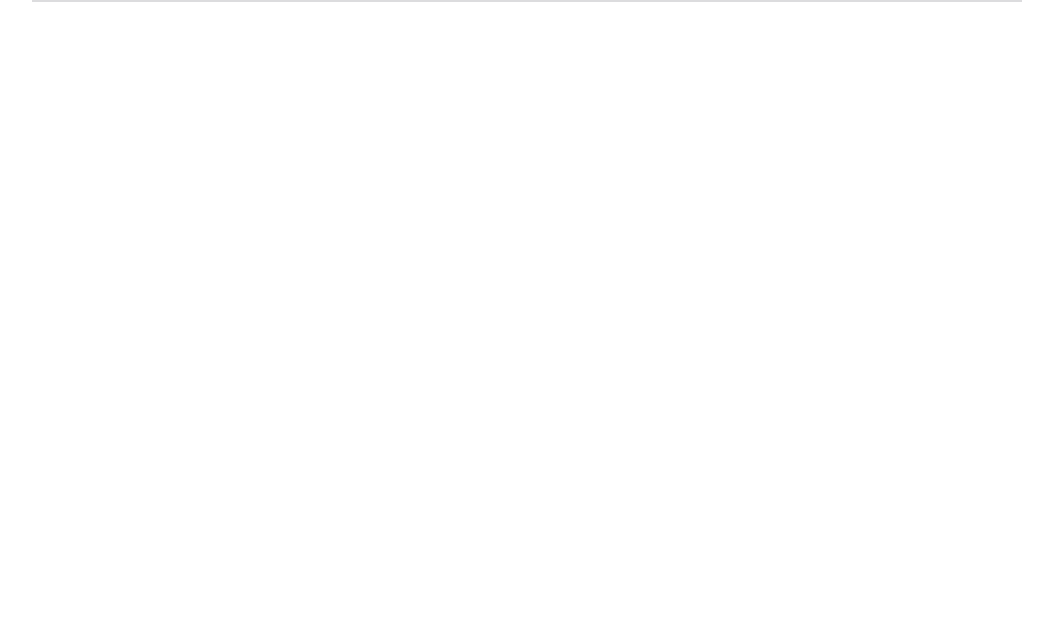
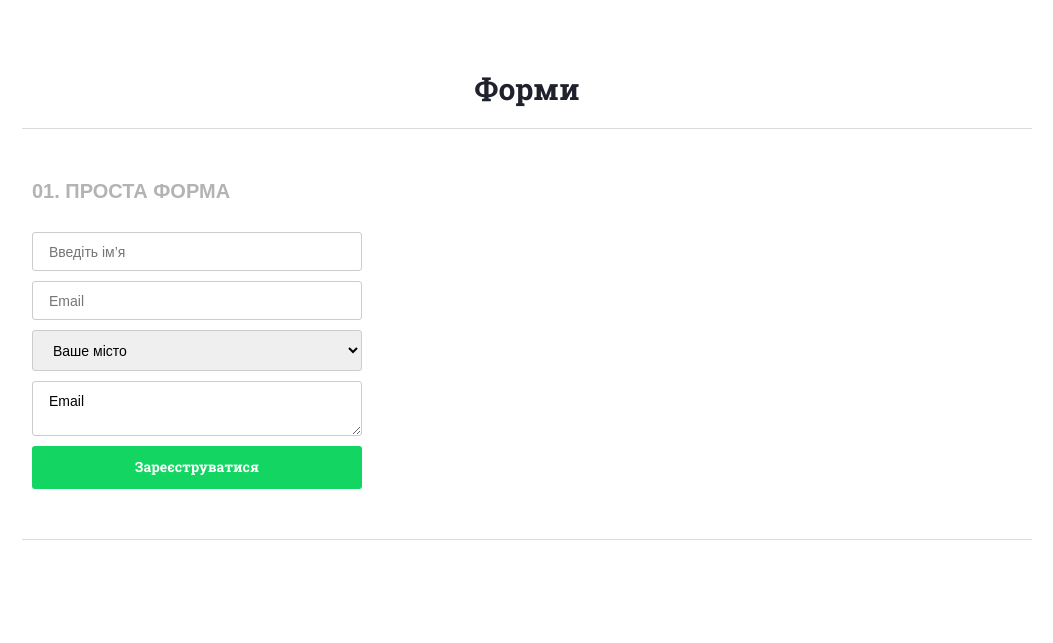
Before and after one commit to Sorokovsky/forms, a plain HTML site: page index.html in a window 1280 px wide. Shown: the whole page, without its empty margins (113-1166 px from the left). Drawn offline with Linux system fonts and the light colour scheme.

Commit message:
update forms static

```diff
--- a/css/style.css
+++ b/css/style.css
@@ -1,12 +1,82 @@
-*{
+body, *{
     margin: 0;
+    font-family: Arial, sans-serif;
     box-sizing: border-box;
+    font-size: 14px;
+    outline: none;
 }
+
 ._container{
-    max-width: 990px;
+    padding: 50px 10px;
+    max-width: 1010px;
     margin: 0 auto;
-    border-bottom: 1px solid #dcdcde;
+    border-top: 1px solid #dcdcde;
 }
-._container:last-child{
-    margin-bottom: 1px solid transparent;
+textarea{
+    resize: vertical;
 }
+.title{
+    font-size: 30px;
+    font-family: "Roboto Slab", sans-serif;
+    color: rgb(31, 34, 44);
+    font-weight: bold;
+    line-height: 1.2;
+    text-align: center;
+    margin-top: 71px;
+    margin-bottom: 21px;
+}
+.name{
+    margin-bottom: 29px;
+    font-size: 20px;
+    color: rgb(179, 179, 179);
+    font-weight: bold;
+    text-transform: uppercase;
+    line-height: 1.2;
+}
+.forms__input{
+    margin: 0;
+    padding: 0;
+    display: block;
+    width: 100%;
+    border-radius: 3px;
+    overflow: hidden;
+    border: 1px solid #cccccc;
+    transition: .3s all linear;
+}
+.forms__input:focus-visible, .forms__input:hover{
+        border-style: solid;
+        border-width: 1px;
+        border-color: rgb(62, 106, 255);
+        border-radius: 3px;
+        box-shadow: 0px 0px 5px 0px rgba(62, 106, 255, 0.55);
+}
+select:focus-visible, select:hover{
+    border: 1px solid #cccccc!important;
+    box-shadow: unset !important;
+}
+.forms__input{
+    padding: 10.5px 16px;
+    margin-bottom: 10px;
+}
+.forms__static{
+    max-width: 330px;
+    width: 100%;
+}
+.btn{
+    font-family: "Roboto Slab", sans-serif;
+    font-weight: bold;
+    line-height: 1.2;
+    width: 100%;
+    padding: 13.2px 0;
+    cursor: pointer;
+    border-radius: 3px;
+    border: unset !important;
+}
+.forms__btn{
+    transition: .3s all linear;
+    background-color: rgb(18, 214, 97);
+    color: rgb(255, 255, 255);
+}
+.forms__btn:hover{
+    background-color: #07be51;
+}
--- a/index.html
+++ b/index.html
@@ -4,12 +4,28 @@
     <meta charset="UTF-8">
     <meta http-equiv="X-UA-Compatible" content="IE=edge">
     <meta name="viewport" content="width=device-width, initial-scale=1.0">
+    <link rel="preconnect" href="https://fonts.googleapis.com">
+    <link rel="preconnect" href="https://fonts.gstatic.com" crossorigin>
+    <link href="https://fonts.googleapis.com/css2?family=Roboto+Slab:wght@400;700&display=swap" rel="stylesheet">
     <link rel="stylesheet" href="css/style.css">
     <title>Тема "Форми". Різноанітні варіанти зюастосування форм н сайті</title>
 </head>
 <body>
-    <div class="_container">
-
+    <h1 class="title">Форми</h1>
+    <div class="forms _container">
+        <form class="forms__static">
+            <h3 class="name forms__name">01. проста форма</h3>
+            <input type="text" class="forms__input" name="name" placeholder="Введіть ім’я">
+            <input type="text" class="forms__input" name="email" placeholder="Email">
+            <select class="forms__input select" name="city" placeholder="Email">
+                <option class="forms__input" disabled selected value="Ваше місто">Ваше місто</option>
+                <option class="forms__input" value="Київ">Київ</option>
+                <option class="forms__input" value="Львів">Львів</option>
+                <option class="forms__input" value="Хмельницький">Хмельницький</option>
+            </select>
+            <textarea name="E"class="forms__input">Email</textarea>
+            <button type="submit" class="btn forms__btn">Зареєструватися</button>
+        </form>
     </div>
     <div class="_container"></div>
 </body>
```
